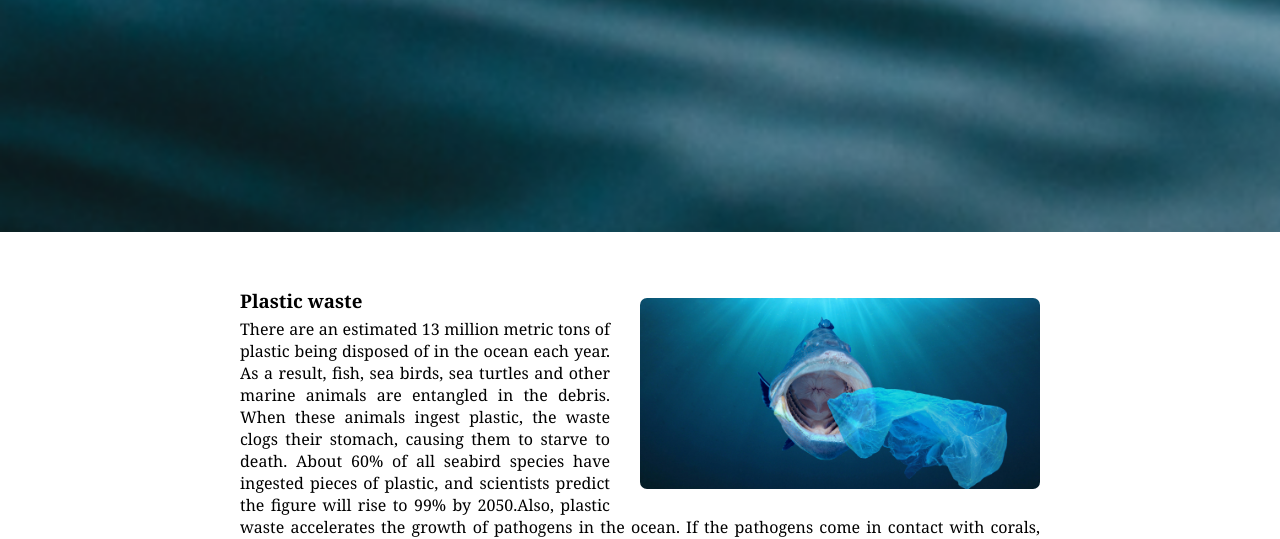
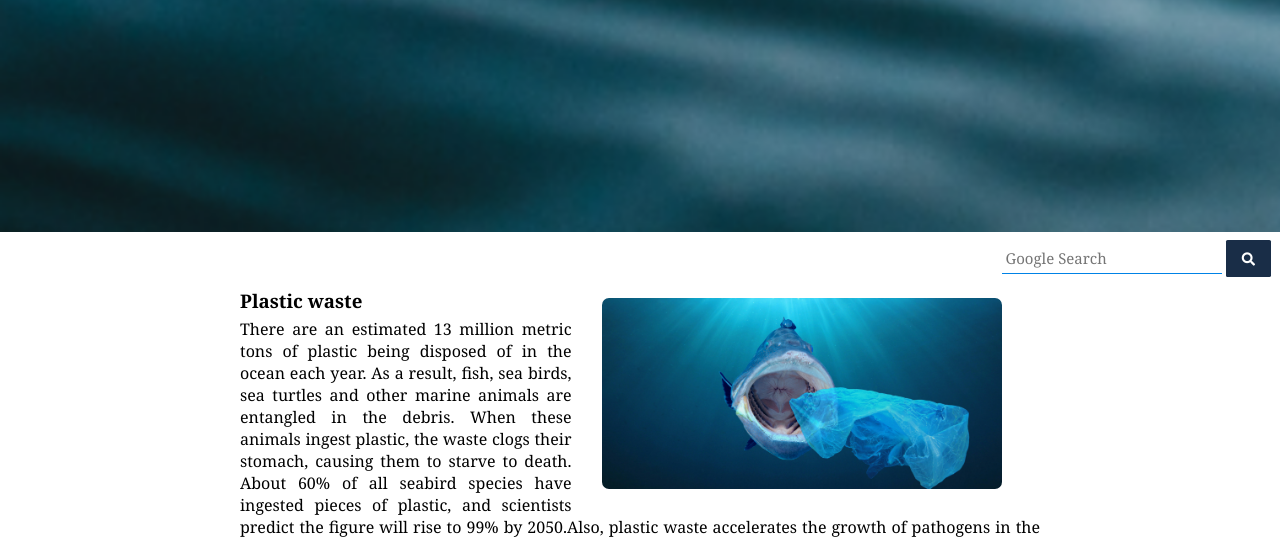
Before and after one commit to melinazik/siren, a PHP site: page /html/effects.php in a window 1280 px wide. Shown: the part 1334-1873 px from the top of the page. Run offline with PHP 8.4, Linux system fonts and the light colour scheme; data that the repository does not hold is empty.

Commit message:
Add files via upload

```diff
--- a/html/effects.php
+++ b/html/effects.php
@@ -70,6 +70,16 @@ $url_arr = explode("&", $url);
 
 	<div id="page-view">
 		<div id="home-view-title2">Effects</div>
+	</div>
+
+ <!-- google search bar -->
+	<div  class="google-search">
+		<form class="search-bar" action="https://www.google.com/search?q= method="GET>
+			<input type="text-search" name="q" placeholder="Google Search">
+			<div class="submit-btn">
+				<button type="submitbtn"> <i class="fas fa-search"></i> </button>
+			</div>
+		</form>
 	</div>
 
 	<!--Info section -->
```
